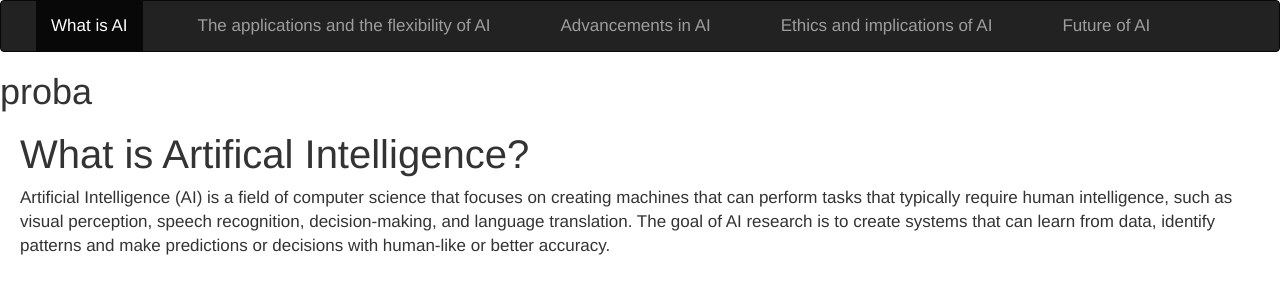
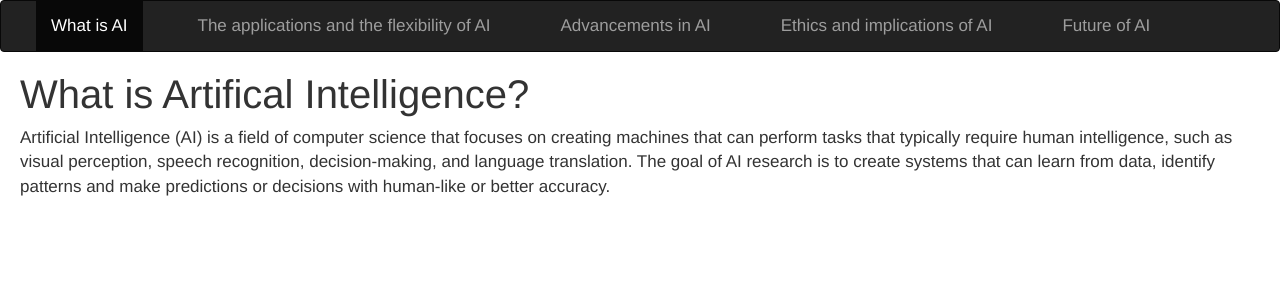
Before and after one commit to fyniteDEV/projekt-het-oldal, a plain HTML site: page AI/page1.html in a window 1280 px wide. Drawn offline with nearby package versions, Linux system fonts and the light colour scheme.

Commit message:
proba kivétele

```diff
--- a/AI/page1.html
+++ b/AI/page1.html
@@ -22,7 +22,7 @@
       </ul>
     </div>
   </nav>
-<h1>proba</h1>
+
   <h2>What is Artifical Intelligence?</h2>
   <p>
     Artificial Intelligence (AI) is a field of computer science that focuses on creating machines that can perform tasks that typically require human intelligence, such as visual perception, speech recognition, decision-making, and language translation. The goal of AI research is to create systems that can learn from data, identify patterns and make predictions or decisions with human-like or better accuracy.
```
